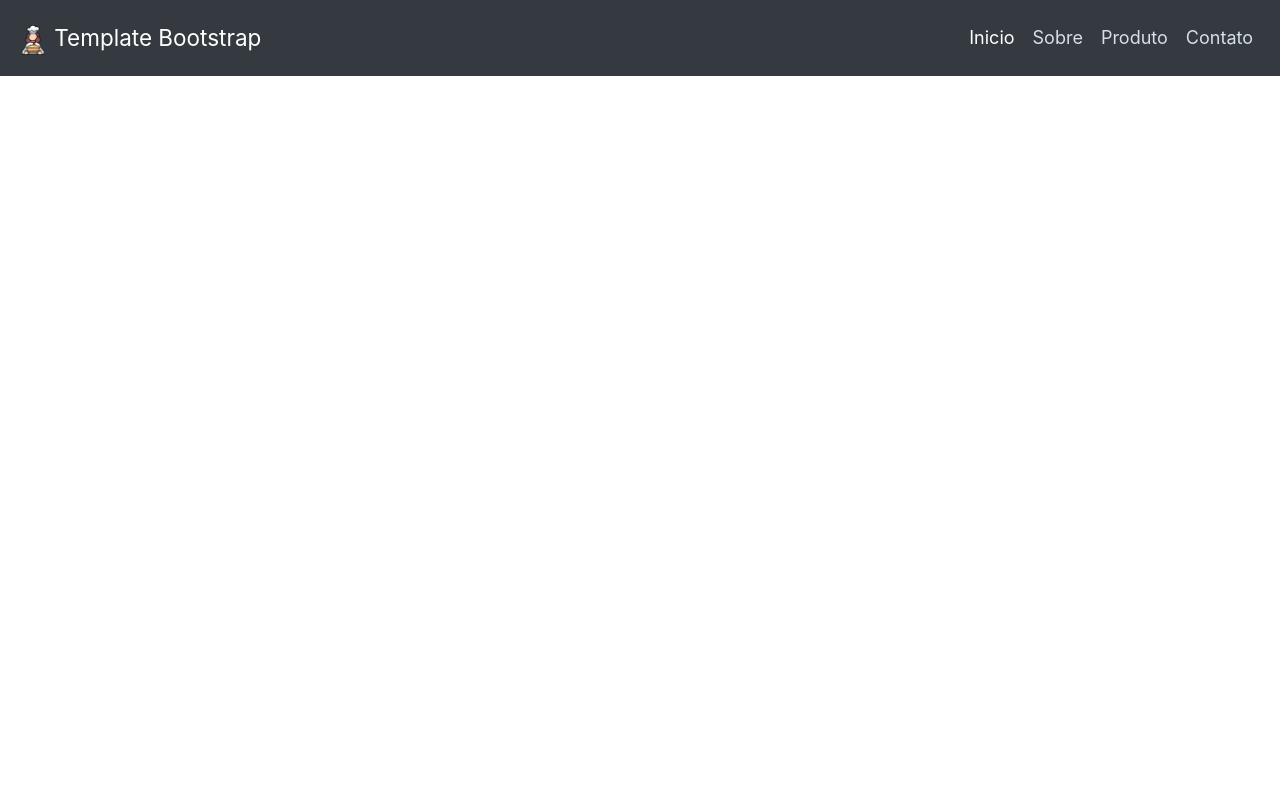
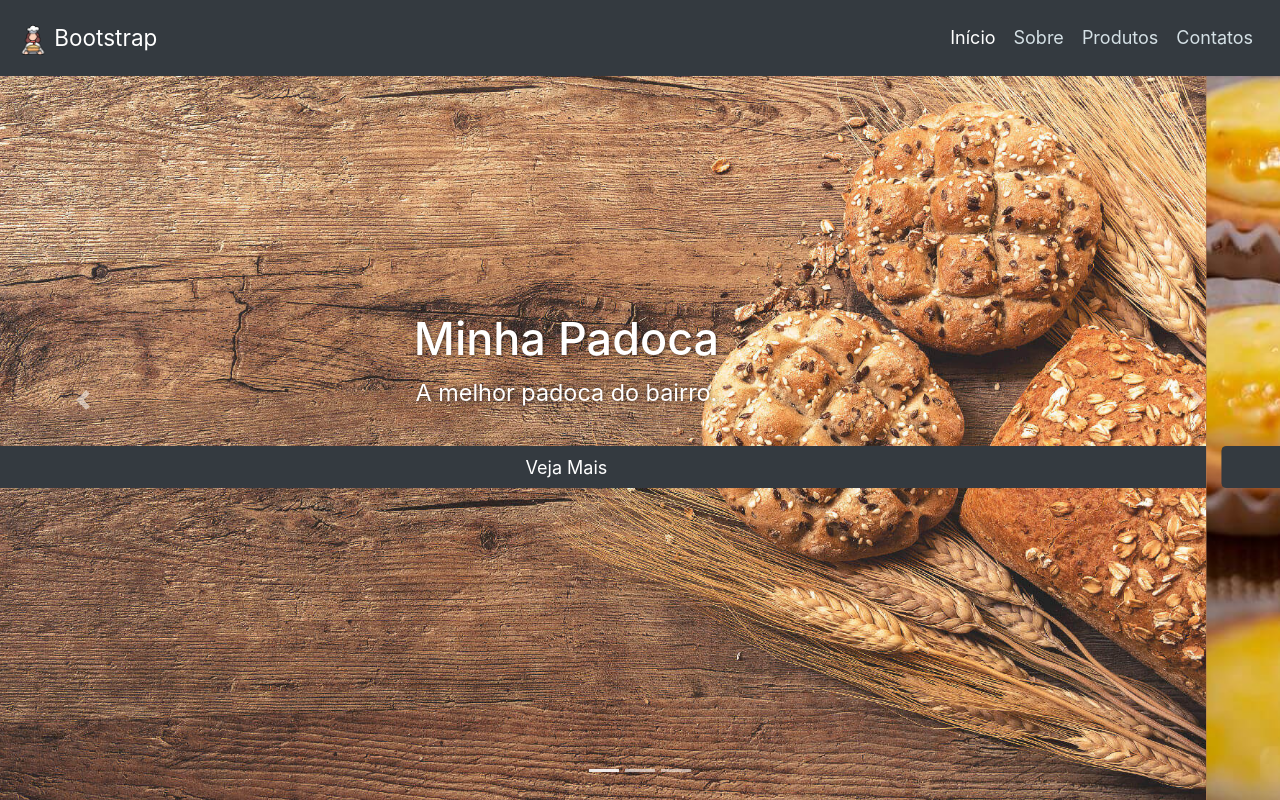
Before and after one commit to ingridfs/bootstrap-template, a plain HTML site: page index.html in a window 1280 px wide. Drawn offline with nearby package versions, Linux system fonts and the light colour scheme.

Commit message:
header update to fix carousel

```diff
--- a/assets/css/style.css
+++ b/assets/css/style.css
@@ -1,5 +1,3 @@
-
-
 /* Resets - configurações iniciais da nossa folha de estilo - início
 	** 'Zeramos' as margens e padding, declaramos que as medidas (width, height) serão definidas pelas bordas.
 	** No nosso caso, em que utilizaremos a rolagem (scroll) - por se tratar de um site single page -,
@@ -68,4 +66,8 @@
 	.btn.btn-dark:hover {
 		background-color: rgba(52,58,64,0.3);
 		border: 2px solid #fff;
-	}*/
+  }*/
+
+  .com-sombra {
+    filter: drop-shadow(1px 1px 2px rgba(0,0,0,0.5));
+  }
--- a/index.html
+++ b/index.html
@@ -1,10 +1,10 @@
 <!DOCTYPE html>
-<html lang="en">
+<html lang="pt-BR">
   <head>
     <!-- Configurações como characters, viewport, cache... -->
     <meta charset="UTF-8">
     <meta name="viewport" content="width=device-width, initial-scale=1.0">
-      <meta http-equiv="X-UA-Compatible" content="ie=edge">
+    <meta http-equiv="X-UA-Compatible" content="ie=edge"> <!-- Compativel com o IE -->
     <meta http-equiv="Cache-control" content="public">
     <meta name="revisit-after" content="1 year">
     <meta name="identifier-URL" content="https://djament.com.br/estudos/bootstrap-template-customizado/index.php">
@@ -21,6 +21,7 @@
     <meta name="og:country-name" content="BR">
     <meta property="og:type" content="website">
     <meta property="og:image" content="assets/img/logo.png">
+
     <!-- Indica se deve ou não ser indexado e 'seguido' pelos mecanismos de busca. Há um arquivo para isso também, o robots.txt. -->
     <meta name="robots" content="index,follow">
 
@@ -47,7 +48,6 @@
     <!-- Título da aba do navegador -->
     <title>Bootstrap | Template</title>
 
-
     <!-- Estilo Bootstrap -->
     <link async defer rel="stylesheet" href="https://stackpath.bootstrapcdn.com/bootstrap/4.3.1/css/bootstrap.min.css" integrity="sha384-ggOyR0iXCbMQv3Xipma34MD+dH/1fQ784/j6cY/iJTQUOhcWr7x9JvoRxT2MZw1T" crossorigin="anonymous">
 
@@ -67,16 +67,13 @@
     <!-- <link rel="preload" href="assets/css/style.min.css" as="style"> Pré-carregando o estilo -->
     <!-- <link rel="prerender" href="assets/css/style.min.css" as="style"> Pré-renderizando o estilo -->
     <!-- <link async defer rel="stylesheet" type="text/css" href="assets/css/style.min.css"> -->
-
 </head>
-
 <body>
-
   <nav class="navbar navbar-expand-lg navbar-dark bg-dark fixed-top">
-
-      <a class="navbar-brand" href="#"> <img src="assets/img/logo.png" alt="Logo do meu projeto" height="30" width="30"> <span>Template Bootstrap</span>
+      <a class="navbar-brand" href="#">
+        <img src="assets/img/logo.png" alt="Logo do meu projeto" height="30" width="30">
+        <span>Bootstrap</span>
       </a>
-
       <button class="navbar-toggler" type="button" data-toggle="collapse" data-target="#navbarSupportedContent" aria-controls="navbarSupportedContent" aria-expanded="false" aria-label="Toggle navigation">
         <span class="navbar-toggler-icon"></span>
       </button>
@@ -84,20 +81,66 @@
       <div class="collapse navbar-collapse" id="navbarSupportedContent">
         <ul class="navbar-nav ml-auto">
           <li class="nav-item active">
-              <a class="nav-link" href="#">Inicio <span class="sr-only">(current)</span></a>
+            <a class="nav-link" href="#">Início<span class="sr-only">(current)</span></a>
           </li>
           <li class="nav-item">
             <a class="nav-link" href="#">Sobre</a>
           </li>
           <li class="nav-item">
-                <a class="nav-link" href="#">Produto</a>
+              <a class="nav-link" href="#">Produtos</a>
           </li>
           <li class="nav-item">
-                  <a class="nav-link" href="#">Contato</a>
+              <a class="nav-link" href="#">Contatos</a>
           </li>
         </ul>
       </div>
   </nav>
+  <div class="bd-example">
+    <div id="carouselExampleTopo" class="carousel slide row" data-ride="carousel">
+        <ol class="carousel-indicators">
+          <li data-target="#carouselExampleTopo" data-slide-to="0" class="active"></li>
+          <li data-target="#carouselExampleTopo" data-slide-to="1"></li>
+          <li data-target="#carouselExampleTopo" data-slide-to="2"></li>
+        </ol>
+        <div class="carousel-inner">
+          <div class="carousel-item active">
+            <section class="row topo" id="topo1">
+              <article class="col-12 d-flex flex-column justify-content-center">
+                <h1 class="com-sombra">Minha Padoca</h1>
+                <p class="com-sombra">A melhor padoca do bairro.</p>
+                <a href="#" title="Ver mais" target="_self" rel="next" class="btn btn-dark mt-3">Veja Mais</a>
+              </article>
+            </section>
+          </div>
+          <div class="carousel-item">
+              <section class="row topo" id="topo2">
+                <article class="col-12 d-flex flex-column justify-content-center">
+                  <h1 class="com-sombra">Nossa Padoca</h1>
+                  <p class="com-sombra">A melhor padoca da cidade.</p>
+                  <a href="#" title="Ver mais" target="_self" rel="next" class="btn btn-dark mt-3">Veja Mais</a>
+                </article>
+              </section>
+            </div>
+            <div class="carousel-item">
+                <section class="row topo" id="topo3">
+                  <article class="col-12 d-flex flex-column justify-content-center">
+                    <h1 class="com-sombra">Sua Padoca</h1>
+                    <p class="com-sombra">A melhor padoca do universo.</p>
+                    <a href="#" title="Ver mais" target="_self" rel="next" class="btn btn-dark mt-3">Veja Mais</a>
+                  </article>
+                </section>
+              </div>
+        </div>
+        <a class="carousel-control-prev" href="#carouselExampleTopo" role="button" data-slide="prev">
+          <span class="carousel-control-prev-icon" aria-hidden="true"></span>
+          <span class="sr-only">Previous</span>
+        </a>
+        <a class="carousel-control-next" href="#carouselExampleTopo" role="button" data-slide="next">
+          <span class="carousel-control-next-icon" aria-hidden="true"></span>
+          <span class="sr-only">Next</span>
+        </a>
+    </div>
+  </div>
 
 
   <script src="https://code.jquery.com/jquery-3.3.1.slim.min.js" integrity="sha384-q8i/X+965DzO0rT7abK41JStQIAqVgRVzpbzo5smXKp4YfRvH+8abtTE1Pi6jizo" crossorigin="anonymous"></script>
```
Also changed, not shown: 3 other files. Lines whose indentation alone changed are shown as unchanged.
